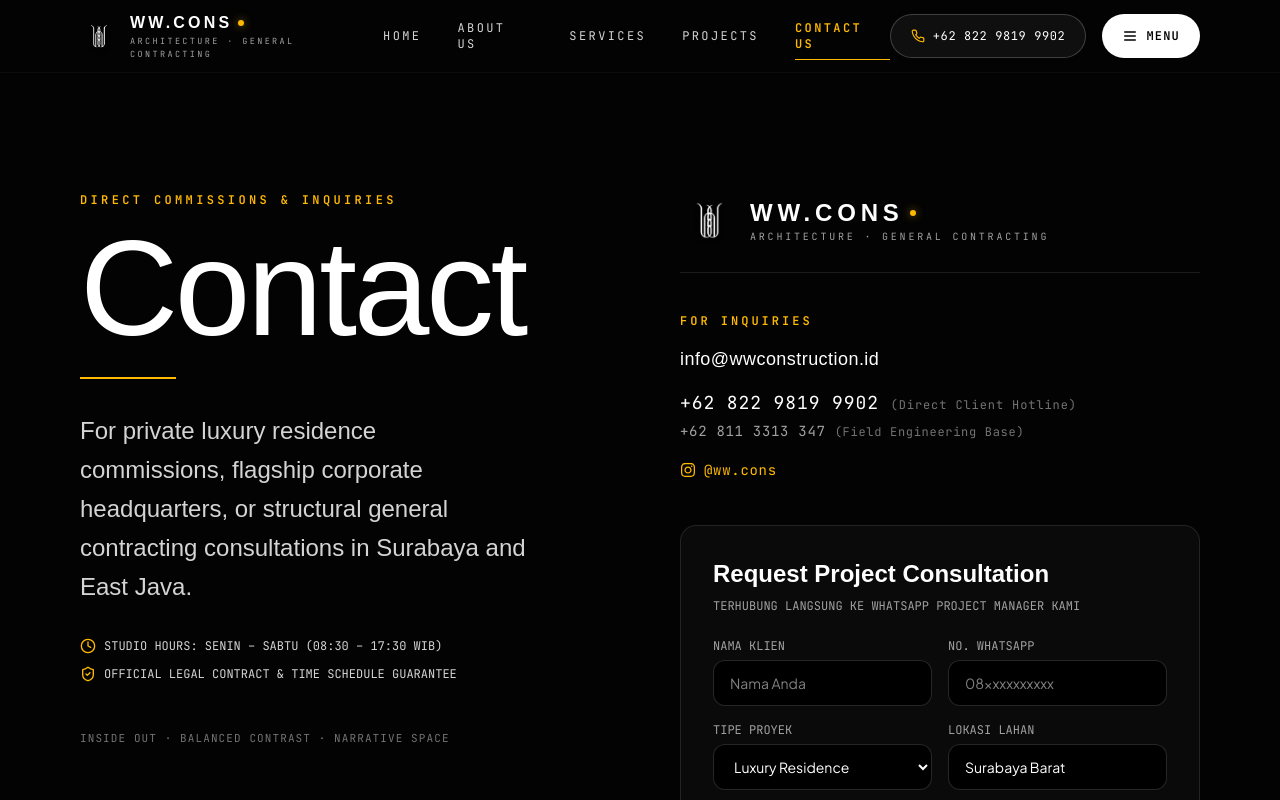
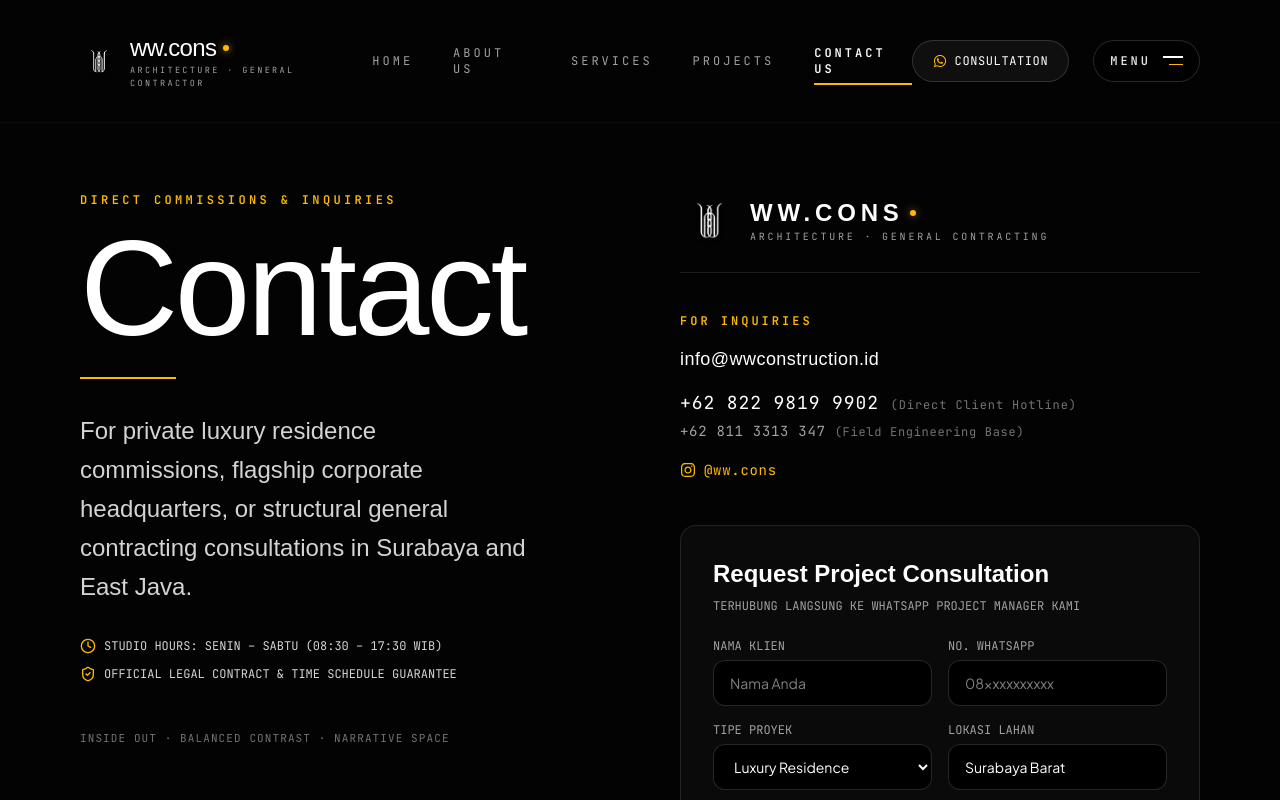
Before and after one commit to andrych17/construction-landing-web, a Next.js app: page /contact in a window 1280 px wide. Shown: the top 800 px of the page. Built offline with nearby package versions, Linux system fonts and the light colour scheme; a web font is replaced by a local one.

Commit message:
feat(ui): overhaul Barcway luxury navbar, add MP4 video logo support and hero video background

```diff
--- a/src/components/navigation/BarcwayNav.tsx
+++ b/src/components/navigation/BarcwayNav.tsx
@@ -4,13 +4,13 @@
 import Link from 'next/link';
 import { usePathname } from 'next/navigation';
 import { motion, AnimatePresence } from 'framer-motion';
-import { LuPhone, LuMenu, LuX, LuArrowUpRight } from 'react-icons/lu';
-import { FaInstagram } from 'react-icons/fa';
+import { LuPhone, LuX, LuArrowUpRight, LuMapPin } from 'react-icons/lu';
+import { FaInstagram, FaWhatsapp } from 'react-icons/fa';
 import ModernWwLogo from '@/components/ui/ModernWwLogo';
 
 const NAV_LINKS = [
   { href: '/', num: '01', label: 'Home', desc: 'Studio Showcase & Rotating Disciplines' },
-  { href: '/about', num: '02', label: 'About Us', desc: 'Single Founder, Ethos & Philosophies' },
+  { href: '/about', num: '02', label: 'About Us', desc: 'Studio Ethos, Philosophies & Single Founder' },
   { href: '/services', num: '03', label: 'Services', desc: 'Centra Arya Loka 10-Step Precision' },
   { href: '/projects', num: '04', label: 'Projects', desc: 'Curated Architectural Portfolio' },
   { href: '/contact', num: '05', label: 'Contact Us', desc: 'Direct Consultation Desk' },
@@ -23,38 +23,60 @@
 
   useEffect(() => {
     const handleScroll = () => {
-      setScrolled(window.scrollY > 30);
+      setScrolled(window.scrollY > 25);
     };
     window.addEventListener('scroll', handleScroll, { passive: true });
     handleScroll();
     return () => window.removeEventListener('scroll', handleScroll);
   }, []);
 
+  // Lock body scroll when fullscreen menu is open
+  useEffect(() => {
+    if (isOpen) {
+      document.body.style.overflow = 'hidden';
+    } else {
+      document.body.style.overflow = '';
+    }
+    return () => {
+      document.body.style.overflow = '';
+    };
+  }, [isOpen]);
 
   return (
     <>
       <header
-        className={`fixed top-0 left-0 right-0 z-40 transition-all duration-300 ${
+        className={`fixed top-0 left-0 right-0 z-40 transition-all duration-500 ${
           scrolled
-            ? 'bg-[#030303]/95 backdrop-blur-md border-b border-white/[0.1] shadow-2xl'
-            : 'bg-transparent border-b border-white/[0.04]'
+            ? 'bg-[#030303]/90 backdrop-blur-xl border-b border-white/[0.08] shadow-[0_10px_30px_rgba(0,0,0,0.8)] py-4'
+            : 'bg-transparent border-b border-white/[0.04] py-6 sm:py-8'
         }`}
       >
-        <div className="w-full px-6 sm:px-10 md:px-16 lg:px-20 max-w-[1700px] mx-auto">
-          <div className="flex items-center justify-between h-[72px]">
-            {/* Architectural Brand Identity Lockup — WW.CONS */}
+        <div className="w-full px-6 sm:px-10 md:px-16 lg:px-20 max-w-[1800px] mx-auto">
+          <div className="flex items-center justify-between">
+            {/* Left: Authentic @ww.cons Brand Lockup */}
             <Link
               href="/"
-              className="flex items-center group focus-visible:outline-none focus-visible:ring-2 focus-visible:ring-amber-400 rounded-sm"
+              className="flex items-center gap-3.5 group focus-visible:outline-none focus-visible:ring-2 focus-visible:ring-amber-400 rounded-sm"
               aria-label="ww.cons Home"
             >
-              <ModernWwLogo variant="full" size="md" />
+              <ModernWwLogo variant="mark" size="md" />
+              <div className="flex flex-col">
+                <div className="flex items-center gap-1.5">
+                  <span className="font-serif text-xl sm:text-2xl font-normal text-white lowercase tracking-tight group-hover:text-amber-400 transition-colors">
+                    ww.cons
+                  </span>
+                  <span className="w-1.5 h-1.5 rounded-full bg-amber-400 shadow-[0_0_8px_rgba(251,191,36,0.8)]" />
+                </div>
+                <span className="hidden sm:block font-mono text-[8.5px] tracking-[0.28em] text-neutral-400 uppercase">
+                  ARCHITECTURE · GENERAL CONTRACTOR
+                </span>
+              </div>
             </Link>
 
-            {/* Desktop Navigation Links — Multi-Page Active Routing */}
+            {/* Center/Right Desktop Navigation Links (Barcway Exact Minimalist Layout) */}
             <nav
               aria-label="Navigasi Utama"
-              className="hidden lg:flex items-center gap-9 text-xs font-mono tracking-[0.2em] uppercase"
+              className="hidden lg:flex items-center gap-8 xl:gap-10 font-mono text-xs tracking-[0.25em] uppercase"
             >
               {NAV_LINKS.map((link) => {
                 const isActive = pathname === link.href;
@@ -63,7 +85,7 @@
                     key={link.href}
                     href={link.href}
                     className={`py-2 relative group focus-visible:outline-none focus-visible:ring-2 focus-visible:ring-amber-400 transition-colors ${
-                      isActive ? 'text-amber-400 font-bold' : 'text-neutral-300 hover:text-white'
+                      isActive ? 'text-white font-bold' : 'text-neutral-400 hover:text-white'
                     }`}
                   >
                     <span>{link.label}</span>
@@ -77,79 +99,89 @@
               })}
             </nav>
 
-            {/* Actions & Menu Trigger */}
-            <div className="flex items-center gap-4">
+            {/* Right: Sleek WhatsApp Dispatch & Minimalist Hamburger Button */}
+            <div className="flex items-center gap-4 sm:gap-6">
               <a
                 href="https://wa.me/6282298199902?text=Halo%20ww.cons%2C%20saya%20ingin%20konsultasi%20rancang%20bangun%20Surabaya."
                 target="_blank"
                 rel="noopener noreferrer"
-                className="hidden sm:flex px-5 py-2.5 rounded-full border border-white/20 hover:border-amber-400/80 bg-white/5 hover:bg-white/10 text-white font-mono text-xs tracking-wider transition-colors min-h-[44px] items-center gap-2 active:scale-[0.98] focus-visible:outline-none focus-visible:ring-2 focus-visible:ring-amber-400"
+                className="hidden xl:flex items-center gap-2 px-5 py-2.5 rounded-full border border-white/15 hover:border-amber-400/80 bg-white/5 hover:bg-amber-400 hover:text-black text-white font-mono text-xs tracking-wider transition-all duration-300 min-h-[42px] active:scale-[0.98]"
               >
-                <LuPhone className="w-3.5 h-3.5 text-amber-400" />
-                <span className="whitespace-nowrap">+62 822 9819 9902</span>
+                <FaWhatsapp className="w-3.5 h-3.5 text-amber-400 hover:text-black" />
+                <span className="whitespace-nowrap">CONSULTATION</span>
               </a>
 
+              {/* Minimalist Architectural Hamburger Button */}
               <button
                 type="button"
                 onClick={() => setIsOpen(true)}
-                className="flex items-center gap-2 px-5 py-2.5 rounded-full bg-white text-black hover:bg-amber-400 transition-colors font-mono text-xs font-bold tracking-widest min-h-[44px] cursor-pointer active:scale-[0.98] focus-visible:outline-none focus-visible:ring-2 focus-visible:ring-amber-400"
+                className="group flex items-center gap-3 px-4 py-2 rounded-full border border-white/15 hover:border-white bg-black/40 hover:bg-white/10 transition-all duration-300 cursor-pointer min-h-[42px] active:scale-[0.98] focus-visible:outline-none focus-visible:ring-2 focus-visible:ring-amber-400"
                 aria-label="Open Navigation Menu"
               >
-                <LuMenu className="w-4 h-4" />
-                <span className="whitespace-nowrap">MENU</span>
+                <span className="font-mono text-xs font-semibold tracking-[0.25em] text-neutral-200 group-hover:text-white uppercase">
+                  MENU
+                </span>
+                <div className="flex flex-col gap-1.5 w-5 items-end">
+                  <span className="w-5 h-[1.5px] bg-white transition-all duration-300 group-hover:w-5" />
+                  <span className="w-3.5 h-[1.5px] bg-amber-400 transition-all duration-300 group-hover:w-5" />
+                </div>
               </button>
             </div>
           </div>
         </div>
       </header>
 
-      {/* Fullscreen Architectural Menu Overlay */}
+      {/* Fullscreen Architectural Overlay Menu (Exact Barcway Aesthetic) */}
       <AnimatePresence>
         {isOpen && (
           <motion.div
             initial={{ opacity: 0 }}
             animate={{ opacity: 1 }}
             exit={{ opacity: 0 }}
-            transition={{ duration: 0.3 }}
+            transition={{ duration: 0.4, ease: [0.16, 1, 0.3, 1] }}
             className="fixed inset-0 z-50 bg-[#030303]/98 backdrop-blur-2xl flex flex-col justify-between p-6 sm:p-12 md:p-16 overflow-y-auto"
           >
             {/* Top Bar */}
             <div className="flex items-center justify-between w-full max-w-[1600px] mx-auto border-b border-white/10 pb-6">
-              <ModernWwLogo variant="full" size="md" />
+              <Link href="/" onClick={() => setIsOpen(false)} className="flex items-center gap-3">
+                <ModernWwLogo variant="mark" size="md" />
+                <span className="font-serif text-2xl font-normal text-white lowercase">ww.cons</span>
+              </Link>
+
               <button
                 type="button"
                 onClick={() => setIsOpen(false)}
-                className="flex items-center gap-2 px-5 py-2.5 rounded-full border border-white/20 text-white hover:bg-white hover:text-black transition-colors font-mono text-xs tracking-widest cursor-pointer active:scale-[0.98]"
+                className="group flex items-center gap-2.5 px-5 py-2.5 rounded-full border border-white/20 hover:border-amber-400 text-white hover:text-amber-400 transition-colors font-mono text-xs tracking-widest cursor-pointer active:scale-[0.98]"
                 aria-label="Close Navigation Menu"
               >
-                <LuX className="w-4 h-4" />
+                <LuX className="w-4 h-4 transition-transform group-hover:rotate-90" />
                 <span>CLOSE</span>
               </button>
             </div>
 
             {/* Menu Links in Monumental Baskervville Serif */}
             <div className="w-full max-w-[1600px] mx-auto my-auto py-10">
-              <div className="grid grid-cols-1 md:grid-cols-12 gap-8 items-start">
-                <div className="md:col-span-8 space-y-4 sm:space-y-6">
+              <div className="grid grid-cols-1 lg:grid-cols-12 gap-12 items-center">
+                <div className="lg:col-span-8 space-y-4 sm:space-y-6">
                   {NAV_LINKS.map((link, idx) => {
                     const isActive = pathname === link.href;
                     return (
                       <motion.div
                         key={link.href}
-                        initial={{ opacity: 0, x: -30 }}
+                        initial={{ opacity: 0, x: -40 }}
                         animate={{ opacity: 1, x: 0 }}
-                        transition={{ duration: 0.4, delay: idx * 0.07, ease: [0.16, 1, 0.3, 1] }}
+                        transition={{ duration: 0.5, delay: idx * 0.08, ease: [0.16, 1, 0.3, 1] }}
                       >
                         <Link
                           href={link.href}
                           onClick={() => setIsOpen(false)}
-                          className="group flex items-baseline gap-4 sm:gap-6 py-2 transition-transform duration-300 hover:translate-x-3"
+                          className="group flex items-baseline gap-4 sm:gap-6 py-2 transition-transform duration-300 hover:translate-x-4"
                         >
-                          <span className="font-mono text-xs text-amber-400 tracking-widest">
+                          <span className="font-mono text-xs sm:text-sm text-amber-400 tracking-widest">
                             {link.num}
                           </span>
                           <span
-                            className={`font-serif text-3xl sm:text-5xl md:text-6xl font-normal transition-colors ${
+                            className={`font-serif text-4xl sm:text-6xl md:text-7xl font-normal transition-colors ${
                               isActive
                                 ? 'text-amber-400'
                                 : 'text-white group-hover:text-amber-400'
@@ -157,7 +189,7 @@
                           >
                             {link.label}
                           </span>
-                          <span className="hidden sm:inline font-mono text-xs text-neutral-500 tracking-wider">
+                          <span className="hidden md:inline font-mono text-xs text-neutral-500 tracking-wider">
                             — {link.desc}
                           </span>
                         </Link>
@@ -166,13 +198,13 @@
                   })}
                 </div>
 
-                {/* Right Info Column */}
-                <div className="md:col-span-4 border-t md:border-t-0 md:border-l border-white/10 pt-8 md:pt-0 md:pl-10 space-y-8">
+                {/* Right Info Column (Contact & Address) */}
+                <div className="lg:col-span-4 border-t lg:border-t-0 lg:border-l border-white/10 pt-8 lg:pt-0 lg:pl-12 space-y-8">
                   <div>
                     <span className="font-mono text-[10px] tracking-[0.25em] text-amber-400 uppercase block mb-2 font-bold">
                       HEADQUARTERS
                     </span>
-                    <p className="font-serif text-lg text-white mb-1">Voza Premium Tower Lt. 20</p>
+                    <p className="font-serif text-xl text-white mb-1">Voza Premium Tower Lt. 20</p>
                     <p className="text-xs text-neutral-400 leading-relaxed font-sans">
                       Jl. Mayjen HR. Muhammad No. 31, Surabaya, Jawa Timur 60226
                     </p>
@@ -196,7 +228,7 @@
 
                   <div>
                     <span className="font-mono text-[10px] tracking-[0.25em] text-amber-400 uppercase block mb-2 font-bold">
-                      STUDIO ARCHIVE
+                      OFFICIAL INSTAGRAM
                     </span>
                     <a
                       href="https://www.instagram.com/ww.cons/"
@@ -213,7 +245,7 @@
               </div>
             </div>
 
-            {/* Bottom Footer */}
+            {/* Bottom Coordinates Footer */}
             <div className="w-full max-w-[1600px] mx-auto border-t border-white/10 pt-6 flex flex-col sm:flex-row items-center justify-between text-[11px] font-mono text-neutral-500 gap-4">
               <span>© {new Date().getFullYear()} WW.CONS · PT. CENTRA ARYA LOKA HERITAGE</span>
               <span className="text-neutral-400">SURABAYA · INDONESIA</span>
--- a/src/components/ui/ModernWwLogo.tsx
+++ b/src/components/ui/ModernWwLogo.tsx
@@ -8,6 +8,7 @@
   size?: 'sm' | 'md' | 'lg' | 'xl';
   className?: string;
   gold?: boolean;
+  videoSrc?: string;
 }
 
 export default function ModernWwLogo({
@@ -15,6 +16,7 @@
   size = 'md',
   className = '',
   gold = false,
+  videoSrc,
 }: ModernWwLogoProps) {
   const sizeMap = {
     sm: { box: 'w-7 h-7', px: 28, text: 'text-sm', subtext: 'text-[7.5px]' },
@@ -26,10 +28,20 @@
   const currentSize = sizeMap[size];
   const logoSrc = gold ? '/images/ww/logo_gold_hq.png' : '/images/ww/logo_white_hq.png';
 
-  // The Exact Authentic Instagram Logo Emblem
+  // The Exact Authentic Instagram Logo Emblem (with MP4 Video support)
   const renderLogoMark = () => {
     return (
-      <div className={`relative ${currentSize.box} shrink-0 group flex items-center justify-center`}>
+      <div className={`relative ${currentSize.box} shrink-0 group flex items-center justify-center rounded-lg overflow-hidden`}>
+        {videoSrc ? (
+          <video
+            src={videoSrc}
+            autoPlay
+            loop
+            muted
+            playsInline
+            className="w-full h-full object-cover"
+          />
+        ) : (
           <Image
             src={logoSrc}
             alt="ww.cons Logo"
@@ -38,6 +50,7 @@
             className="object-contain w-full h-full drop-shadow-md group-hover:brightness-110 transition-all duration-300"
             priority
           />
+        )}
       </div>
     );
   };
```
Also changed, not shown: graphify-out/GRAPH_REPORT.md (+2 -2 lines), src/components/interactive/ArchitecturalPreloader.tsx (+28 -5 lines), src/components/layouts/BarcwayLayout.tsx (+13 -11 lines), graphify-out/graph.json, graphify-out/manifest.json. Lines whose indentation alone changed are shown as unchanged.
